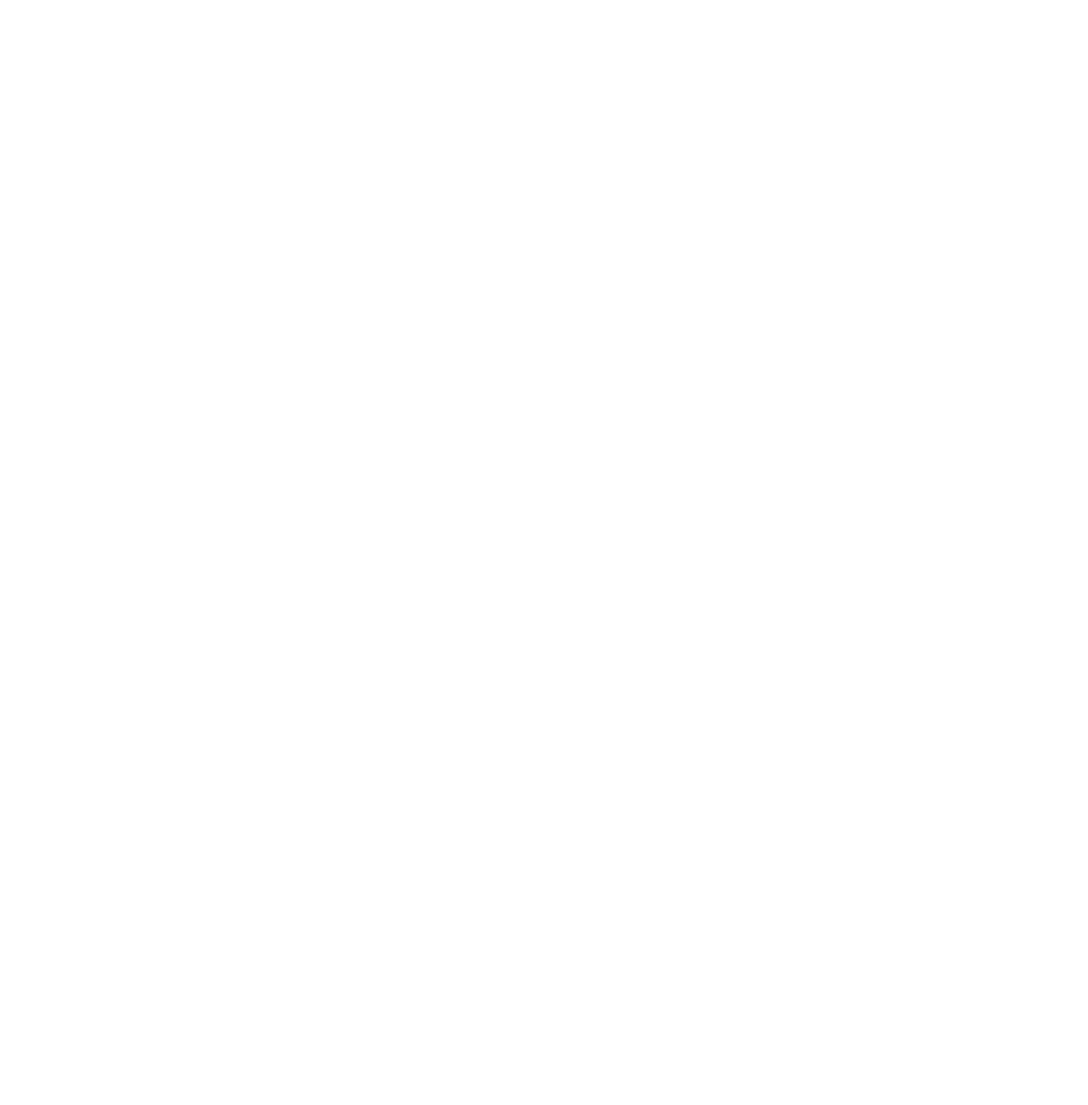
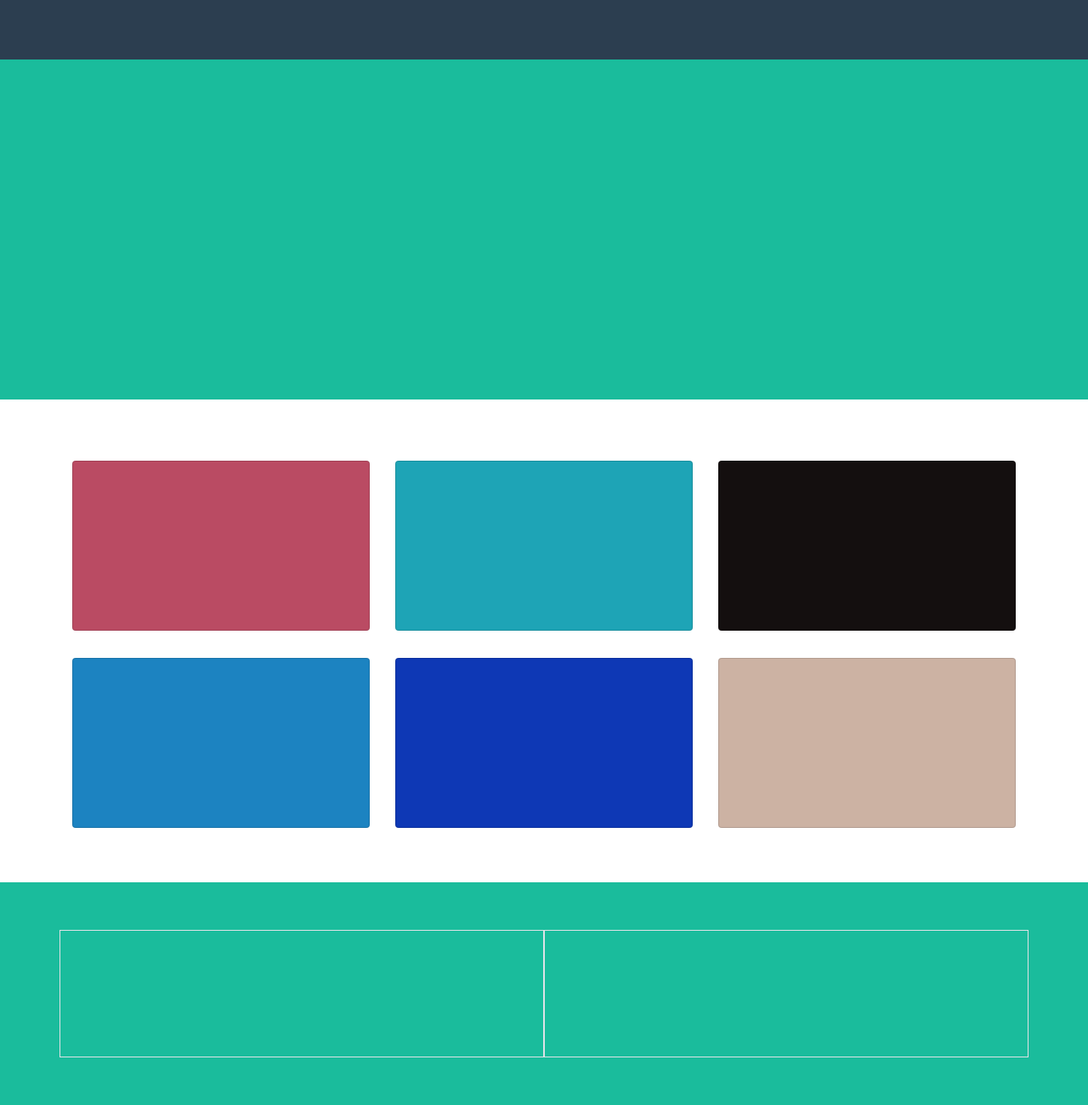
Before and after one commit to alebuttafoco/html-css-bootstrap-freelancer, a plain HTML site: page index.html in a window 1280 px wide. Shown: the top 1300 px of the page at 85% size. Before the commit the page ends 800 px from the top, so only its background shows below. Drawn offline with nearby package versions, Linux system fonts and the light colour scheme.

Commit message:
complete structure site header and main

```diff
--- a/assets/css/style.css
+++ b/assets/css/style.css
@@ -0,0 +1,56 @@
+/* UTILITY */
+.bg-green{
+    background-color: #1ABC9C;
+}
+
+/* cards color */
+.bg-card-1{
+    background-color: #BA4B63;
+}
+
+.bg-card-2{
+    background-color: #1EA4B6;
+}
+
+.bg-card-3{
+    background-color: #140F0F;
+}
+
+.bg-card-4{
+    background-color: #1C83C1;
+}
+
+.bg-card-5{
+    background-color: #0E38B5;
+}
+
+.bg-card-6{
+    background-color: #CCB2A3;
+}
+
+/* SITE HEADER */
+/* nav */
+nav{
+    height: 70px; /* altezza fissa da togliere */
+    background-color: #2C3E50;
+}
+
+/* hero image */
+.hero_image{
+    height: 400px; /* altezza fissa da togliere */
+}
+
+/* SITE MAIN */
+/* portfolio section */
+.card{
+    height: 200px;
+}
+
+/* about section */
+.about{
+    height: 400px; /* altezza fissa da togliere */
+}
+
+.about_text{
+    height: 150px;
+}
--- a/index.html
+++ b/index.html
@@ -17,9 +17,87 @@
 </head>
 
 <body>
+    <!-- HEADER -->
+    <header>
+        <!-- site nav -->
+        <nav class="nav justify-content-between">
+            <div class="container">
+                <h2 class="title"></h2>
+                <a class="nav-link" href="#"></a>
+                <a class="nav-link" href="#"></a>
+                <a class="nav-link" href="#"></a>
+            </div>
+        </nav>
+
+        <!-- site hero_image -->
+        <div class="hero_image bg-green d-flex flex-column align-items-center py-5">
+            <img src="" alt="">
+            <h1></h1>
+            <span></span>
+        </div>
+    </header>
+    <!-- /HEADER -->
+
+    <!-- MAIN -->
+    <main>
+        <!-- PORTFOLIO section -->
+        <section class="portfolio py-5">
+            <h2></h2>
+            <div class="container">
+                <div class="row row-cols-1 row-cols-md-2 row-cols-lg-3">
+                    <div class="col">
+                        <div class="card bg-card-1 my-3"></div>
+                    </div>
+                    <div class="col">
+                        <div class="card bg-card-2 my-3"></div>
+                    </div>
+                    <div class="col">
+                        <div class="card bg-card-3 my-3"></div>
+                    </div>
+                    <div class="col">
+                        <div class="card bg-card-4 my-3"></div>
+                    </div>
+                    <div class="col">
+                        <div class="card bg-card-5 my-3"></div>
+                    </div>
+                    <div class="col">
+                        <div class="card bg-card-6 my-3"></div>
+                    </div>
+                </div>
+            </div>
+        </section>
+
+        <!-- ABOUT section -->
+        <section class="about bg-green d-flex flex-column align-items-center py-5">
+            <h2></h2>
+            <div class="container">
+                <div class="row row-cols-1 row-cols-md-2">
+                    <div class="about_text border col"></div>
+                    <div class="about_text border col"></div>
+                </div>
+            </div>
+            <span class="btn"></span>
+        </section>
+
+        <!-- CONTACT ME section -->
+        <section class="contact  d-flex flex-column align-items-center py-5">
+            <h2></h2>
+            <div class="container">
+                <form>
+                    <div class="form-group">
+                        <label for=""></label>
+                        <input type="text" class="form-control" id="" aria-describedby="Help">
+                        <small id="Help" class="form-text text-muted"></small>
+                    </div>
+                    <button type="submit" class="btn btn-primary">Submit</button>
+                </form>
+            </div>
+        </section>
+    </main>
+    <!-- /MAIN -->
 
 
-
+    <footer></footer>
 </body>
 
 </html>
```
